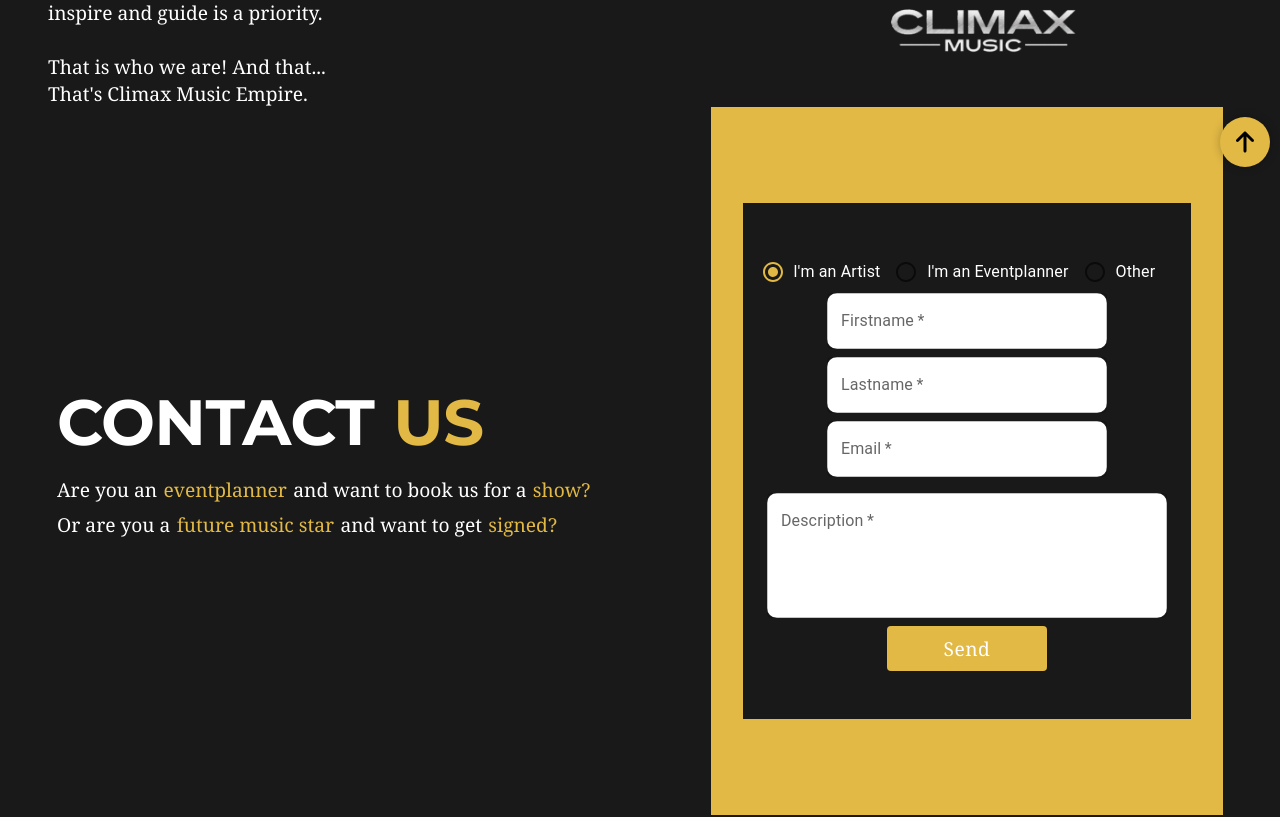
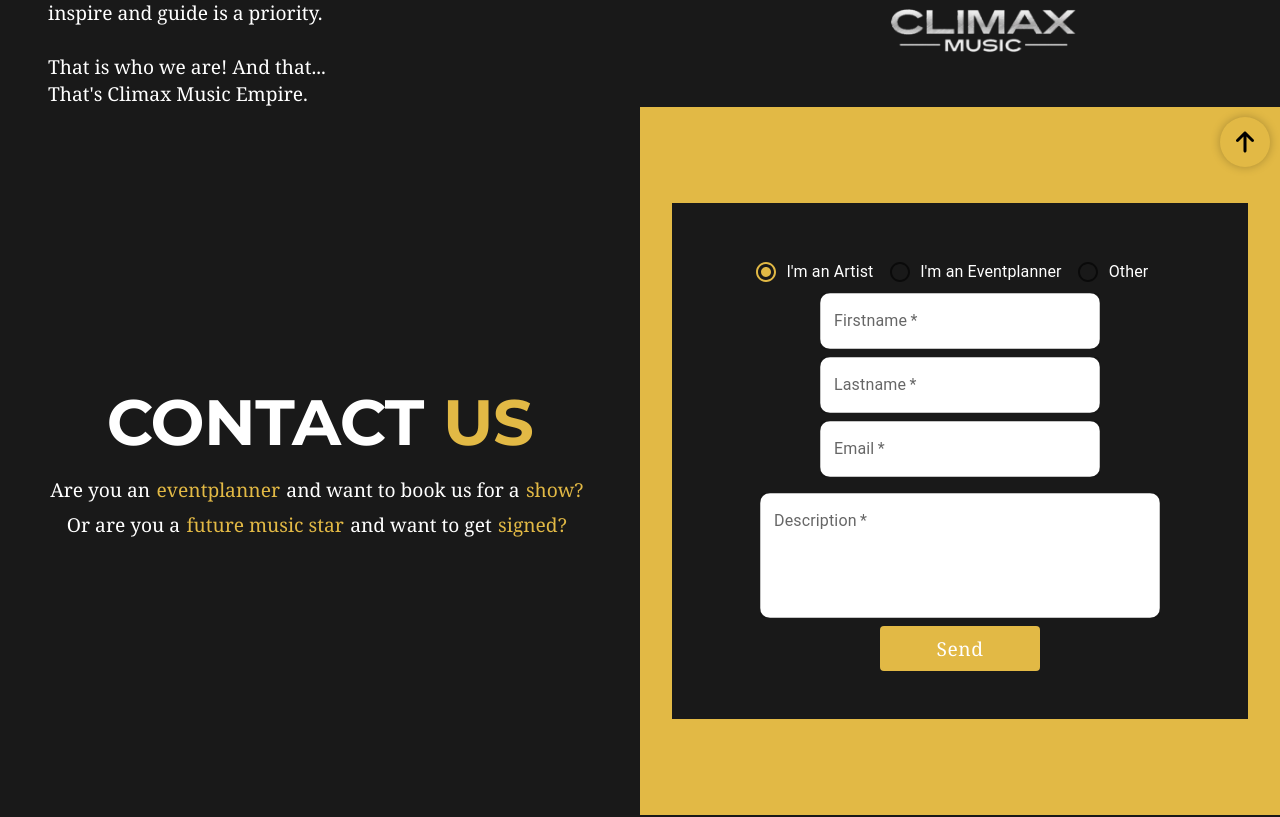
Before and after one commit to EllaMiri/ClimaxMusicEmpire, a Next.js app: page / in a window 1280 px wide. Shown: the part 623-1440 px from the top of the page. Built offline with nearby package versions, Linux system fonts and the light colour scheme.

Commit message:
the textContainer and form now takes up 50% each, centered the text

```diff
--- a/components/Contact.jsx
+++ b/components/Contact.jsx
@@ -4,10 +4,10 @@ import ContactForm from "./ContactForm";
 
 const Contact = () => {
   return (
-    <Box style={{ display: "flex", justifyContent: "space-around" }}>
-      <Box style={{ display: "flex", alignItems: "center" }}>
+    <Box style={{ display: "flex",  }}>
+      <Box style={{ display: "flex", justifyContent: "center", alignItems: 'center', width: '50%' }}>
         <Box style={{ display: "flex", flexDirection: "column" }}>
-          <Box style={{ display: "flex", marginBottom: "1rem" }}>
+          <Box style={{ display: "flex", marginBottom: "1rem", justifyContent: 'center' }}>
             <Typography variant="h2" component="h2">
               CONTACT
             </Typography>
@@ -57,7 +57,7 @@ const Contact = () => {
               show?
             </Typography>
           </Box>
-          <Box>
+          <Box style={{display: 'flex', justifyContent: 'center'}}>
             <Typography
               variant="p"
               component="p"
@@ -98,7 +98,7 @@ const Contact = () => {
         </Box>
       </Box>
 
-      <Box style={{ width: "40%" }}>
+      <Box style={{ width: "50%" }}>
         <ContactForm />
       </Box>
     </Box>
```
